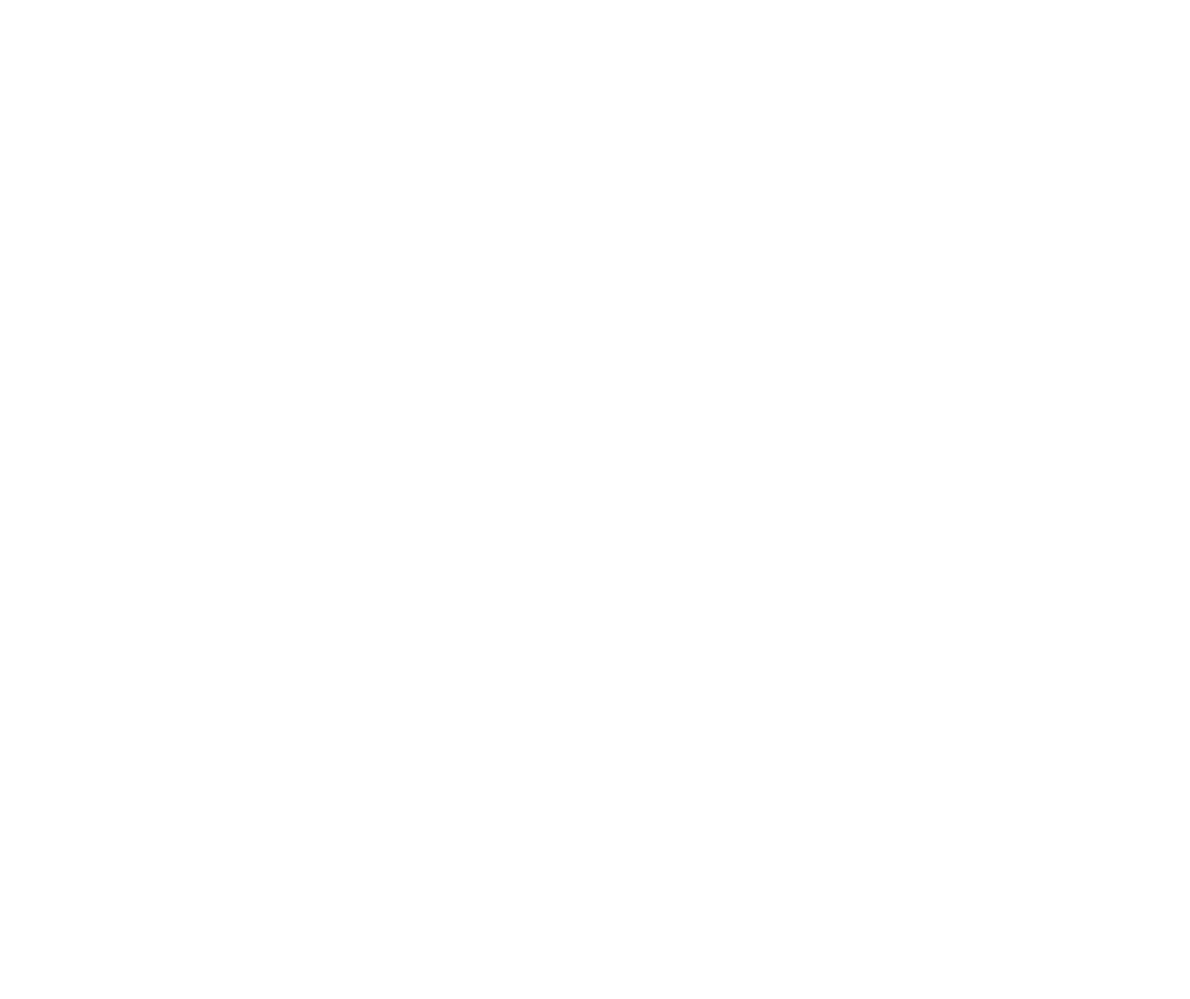
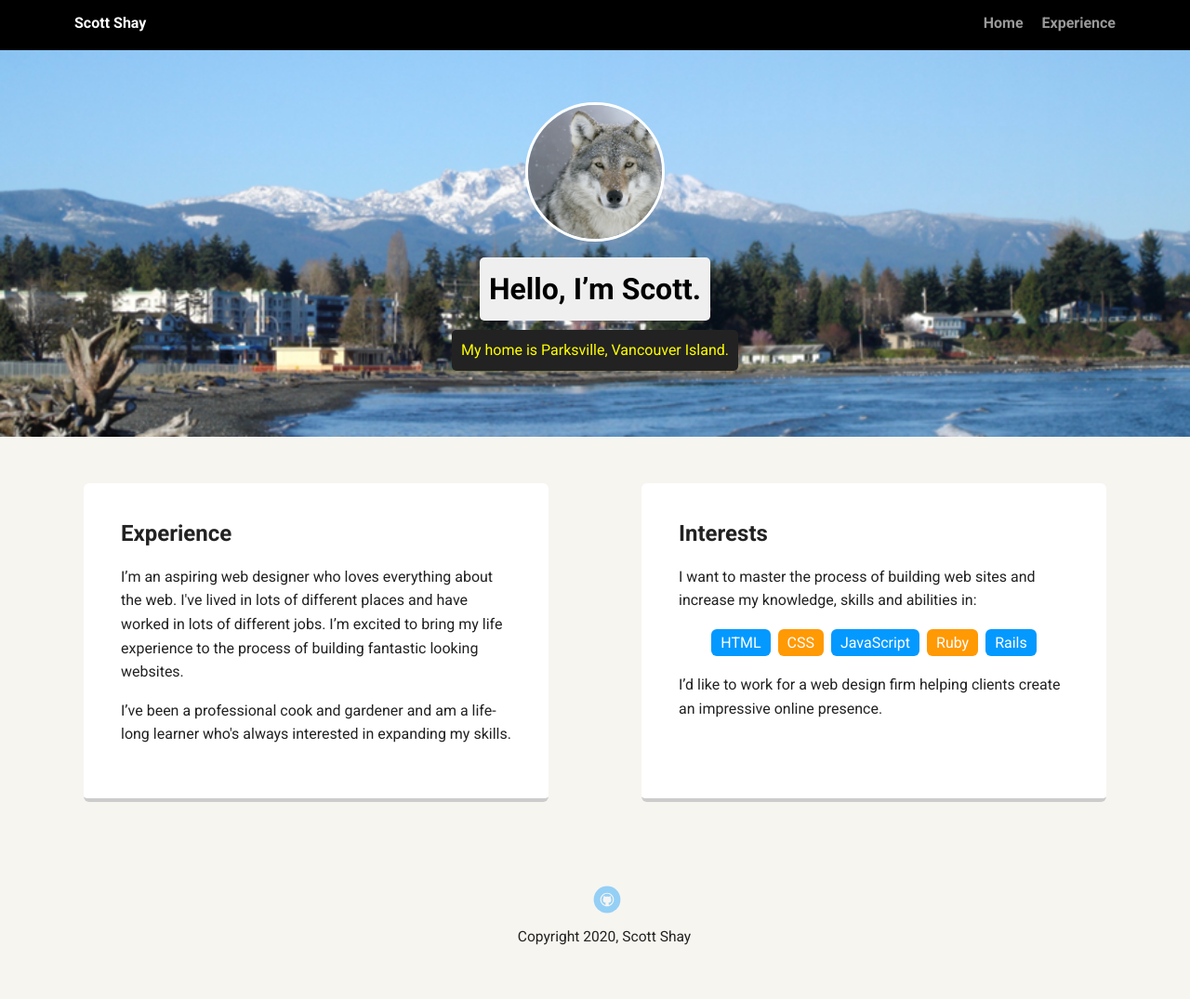
Before and after one commit to sshay123/My-Portfolio, a plain HTML site: page experience.html in a window 1280 px wide. Shown: the whole page at 93% size. Before the commit the page ends 800 px from the top, so only its background shows below. Drawn offline with Linux system fonts and the light colour scheme; a web font is replaced by a local one.

Commit message:
updated experience page

```diff
--- a/experience.html
+++ b/experience.html
@@ -1,11 +1,53 @@
 <!DOCTYPE html>
 <html lang="en">
-<head>
-    <meta charset="UTF-8">
-    <meta name="viewport" content="width=device-width, initial-scale=1.0">
-    <title>Document</title>
-</head>
+    <head>
+        <meta charset="utf-8">
+        <title>Scott Shay's Profile</title>
+        <meta name="viewport" content="width=device-width, initial-scale=1.0">
+        <link rel="stylesheet" href="styles.css">
+        <link href="https://fonts.googleapis.com/css?family=Muli%7CRoboto:400,300,500,700,900" rel="stylesheet"></head>
 <body>
+    <div class="main-nav">
+        <ul class="nav">
+          <li class="name">Scott Shay</li>
+          <li><a href="index.html">Home</a></li>
+          <li><a href="experience.html">Experience</a></li>
+        </ul>
+    </div>
+
+    <header>
+      <img src="images/wolf.jpg" alt="Drawing of Scott Shay" class="profile-image">
+      <h1 class="tag name">Hello, I’m Scott.</h1>
+      <p class="tag location">My home is Parksville, Vancouver Island.</p>
+    </header>
+
+    <main class="flex">
+      <div class="card">
+        <h2>Experience</h2>
+        <p>I’m an aspiring web designer who loves everything about the web. I've lived in lots of different places and have worked in lots of different jobs. I’m excited to bring my life experience to the process of building fantastic looking websites.</p>
+        <p>I’ve been a professional cook and gardener and am a life-long learner who's always interested in expanding my skills.</p>
+      </div>
+
+      <div class="card">
+        <h2>Interests</h2>
+        <p>I want to master the process of building web sites and increase my knowledge, skills and abilities in:</p>
+        <ul class="skills">
+          <li>HTML</li>
+          <li>CSS</li>
+          <li>JavaScript</li>
+          <li>Ruby</li>
+          <li>Rails</li>
+        </ul>
+        <p>I’d like to work for a web design firm helping clients create an impressive online presence.</p>
+      </div>
+
+    </main>
 
 </body>
+<footer>
+    <ul>
+    <li><a href="https://github.com/sshay123" class="social github">Github</a></li>
+    </ul>
+    <p class="copyright">Copyright 2020, Scott Shay</p>
+  </footer>
 </html>
--- a/styles.css
+++ b/styles.css
@@ -57,7 +57,7 @@ a:hover {
 
 header {
   text-align: center;
-  background: url('images/portland.jpg') no-repeat top center ;
+  background: url('images/parksville.png') no-repeat top center ;
   background-size: cover;
   overflow: hidden;
   padding-top: 60px;
@@ -74,7 +74,7 @@ header .profile-image {
   transition: all .5s;
 }
 header .profile-image:hover {
-  transform: scale(1.2) rotate(5deg);
+  transform: scale(1.2) rotate(360deg);
 }
 .tag {
   background-color: #efefef;
```
Also changed, not shown: images/parksville2.jpg (added).
